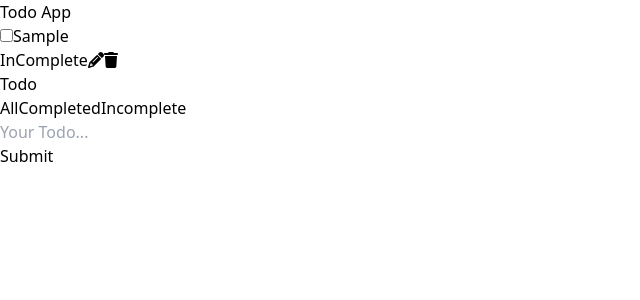
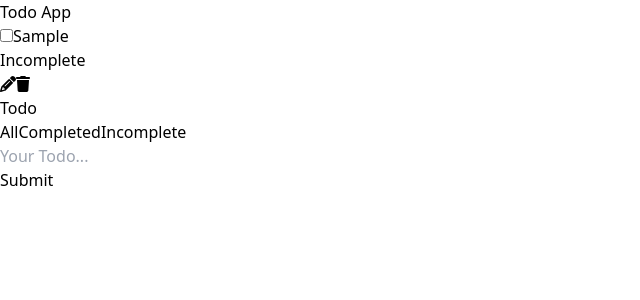
Before and after one commit to swatityagii/todoapp, a React (Vite) app: page / in a window 1280 px wide. Both pictures are taken after typing "Sample" into the empty fields and a click on the button "Submit". Shown: the top 300 px of the page, without its empty margins (0-640 px from the left). Built offline with nearby package versions, Linux system fonts and the light colour scheme.

Commit message:
make seperate icons and badge comp, fix ui

```diff
--- /dev/null
+++ b/src/Components/Badges.jsx
@@ -0,0 +1,19 @@
+import PropTypes from "prop-types";
+
+function Badges({ completed }) {
+  return (
+    <>
+      {completed ? (
+        <span className={"bg-green-500 rounded-sm pl-1 pr-1 ml-3"}>Completed</span>
+      ) : (
+        <span className={"ml-3 rounded-sm pl-1 pr-1 bg-red-500 "}>Incomplete</span>
+      )}
+    </>
+  );
+}
+
+Badges.propTypes = {
+  completed: PropTypes.bool.isRequired,
+};
+
+export default Badges;
--- a/src/Components/BadgesAndIcons.jsx
+++ /dev/null
@@ -1,31 +0,0 @@
-import PropTypes from "prop-types";
-import { FontAwesomeIcon } from "@fortawesome/react-fontawesome";
-import { faPencilAlt, faTrash } from "@fortawesome/free-solid-svg-icons";
-
-function BadgesAndIcons(props) {
-  const { completed, onEdit, onDelete } = props;
-
-  return (
-    <div className="flex text-white text-sm">
-      {completed && (
-        <span className={"bg-green-500 rounded-sm pl-1 pr-1 "}>Completed</span>
-      )}
-      {!completed && (
-        <span className={"rounded-sm pl-1 pr-1 bg-red-500"}>InComplete</span>
-      )}
-
-      <span className="ml-3 text-sky-500 " onClick={onEdit}>
-        <FontAwesomeIcon icon={faPencilAlt} />
-      </span>
-      <span className=" text-red-500  ml-3" onClick={onDelete}>
-        <FontAwesomeIcon icon={faTrash} />
-      </span>
-    </div>
-  );
-}
-BadgesAndIcons.propTypes = {
-  completed: PropTypes.bool.isRequired,
-  onEdit: PropTypes.func.isRequired,
-  onDelete: PropTypes.func.isRequired,
-};
-export default BadgesAndIcons;
--- /dev/null
+++ b/src/Components/Icons.jsx
@@ -0,0 +1,23 @@
+import PropTypes from "prop-types";
+import { FontAwesomeIcon } from "@fortawesome/react-fontawesome";
+import { faPencilAlt, faTrash } from "@fortawesome/free-solid-svg-icons";
+
+function Icons({ onEdit, onDelete }) {
+  return (
+    <div className="flex text-white text-sm">
+      <span className="ml-3 text-sky-500" onClick={onEdit}>
+        <FontAwesomeIcon icon={faPencilAlt} />
+      </span>
+      <span className="text-red-500 ml-3" onClick={onDelete}>
+        <FontAwesomeIcon icon={faTrash} />
+      </span>
+    </div>
+  );
+}
+
+Icons.propTypes = {
+  onEdit: PropTypes.func.isRequired,
+  onDelete: PropTypes.func.isRequired,
+};
+
+export default Icons;
--- a/src/Components/TodoList.jsx
+++ b/src/Components/TodoList.jsx
@@ -1,6 +1,7 @@
-import BadgesAndIcons from "./BadgesAndIcons";
 import { Input } from "./Input";
 import PropTypes from "prop-types";
+import Badges from "./Badges";
+import Icons from "./Icons";
 function TodoList(props) {
   const {
     todos,
@@ -15,13 +16,13 @@ function TodoList(props) {
       {todos.map((todo) => (
         <div
           key={todo.id}
-          className={`border rounded-md pr-1 pl-2 h-8 w-full  flex items-center justify-between ${
+          className={`border rounded-md p-1 w-full  flex items-center justify-between ${
             todo.id !== editTodoId
               ? "border-slate-300"
               : "border-sky-500 border-2"
           }`}
         >
-          <div className="flex overflow-scroll ">
+          <div className="flex overflow-scroll">
             <Input
               checked={todo.completed}
               onChange={() => handleToggleComplete(todo.id)}
@@ -30,12 +31,13 @@ function TodoList(props) {
             />
             <span>{todo.name}</span>
           </div>
-
-          <BadgesAndIcons
-            completed={todo.completed}
-            onEdit={() => handleEditTodo(todo.id)}
-            onDelete={() => handleDeleteTodo(todo.id)}
-          />
+          <div className="flex text-white text-sm">
+            <Badges completed={todo.completed} />
+            <Icons
+              onEdit={() => handleEditTodo(todo.id)}
+              onDelete={() => handleDeleteTodo(todo.id)}
+            />
+          </div>
         </div>
       ))}
     </div>
```
